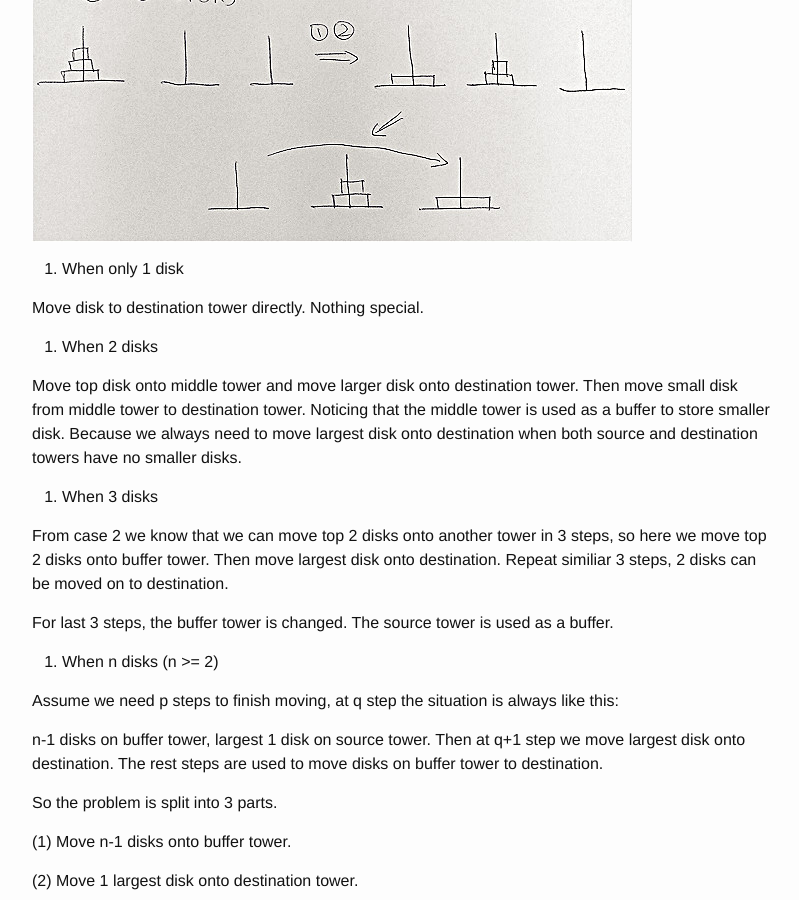
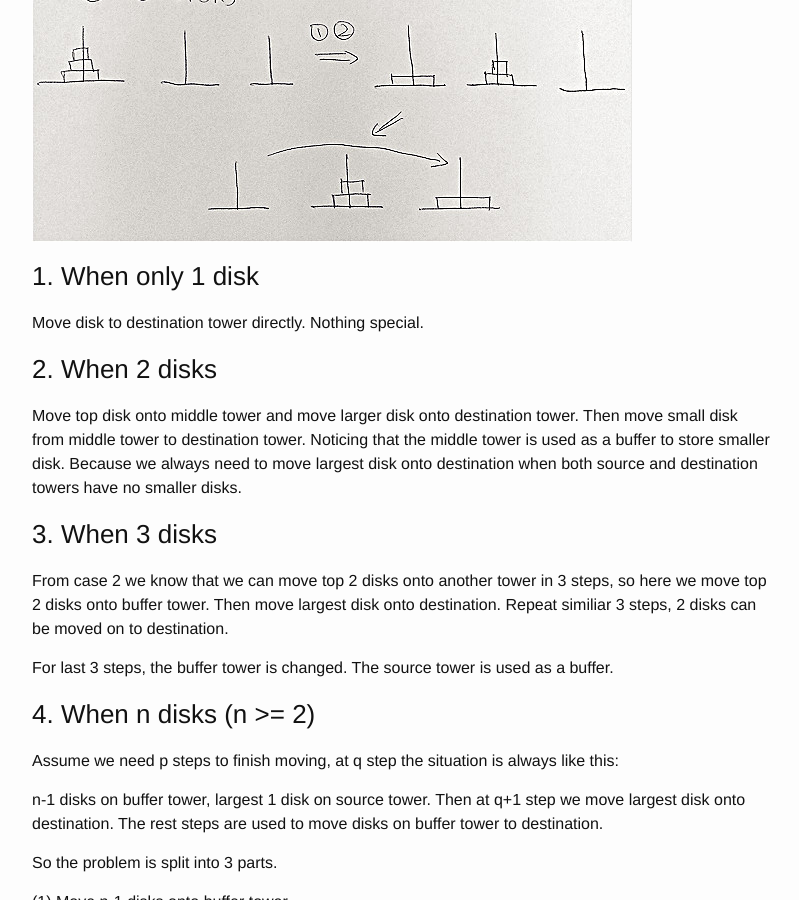
Before and after one commit to kowakowa93/Ulu2005.github.io, a Jekyll site: the page built from _posts/2014-12-30-cracking-coding-interview-q34-hanoi-tower-problem.md, in a window 1280 px wide and 900 px high, scrolled down 1328 px. Shown: the whole window, without its empty margins (238-1037 px from the left). Built offline with Jekyll 4.4.1, drawn with Linux system fonts in a browser that asks for light colours; comment, search, counter and statistics services are not loaded.

Commit message:
Fix order number issue

```diff
--- a/_posts/2014-12-30-cracking-coding-interview-q34-hanoi-tower-problem.md
+++ b/_posts/2014-12-30-cracking-coding-interview-q34-hanoi-tower-problem.md
@@ -39,21 +39,21 @@ First, let’s check the base case.
 
 [<img src="http://www.keblog.me/wp-content/uploads/2014/12/hanoi_base_case.jpg" alt="hanoi tower" width="600" height="794" class="aligncenter size-full wp-image-130" srcset="//www.keblog.me/wp-content/uploads/2014/12/hanoi_base_case.jpg 600w, //www.keblog.me/wp-content/uploads/2014/12/hanoi_base_case-227x300.jpg 227w" sizes="(max-width: 600px) 100vw, 600px" />](http://www.keblog.me/wp-content/uploads/2014/12/hanoi_base_case.jpg)
 
-1. When only 1 disk
+### 1. When only 1 disk
 
 Move disk to destination tower directly. Nothing special.
 
-2. When 2 disks
+### 2. When 2 disks
 
 Move top disk onto middle tower and move larger disk onto destination tower. Then move small disk from middle tower to destination tower. Noticing that the middle tower is used as a buffer to store smaller disk. Because we always need to move largest disk onto destination when both source and destination towers have no smaller disks.
 
-3. When 3 disks
+### 3. When 3 disks
 
 From case 2 we know that we can move top 2 disks onto another tower in 3 steps, so here we move top 2 disks onto buffer tower. Then move largest disk onto destination. Repeat similiar 3 steps, 2 disks can be moved on to destination.
 
 For last 3 steps, the buffer tower is changed. The source tower is used as a buffer.
 
-4. When n disks (n >= 2)
+### 4. When n disks (n >= 2)
 
 Assume we need p steps to finish moving, at q step the situation is always like this:
 
```
